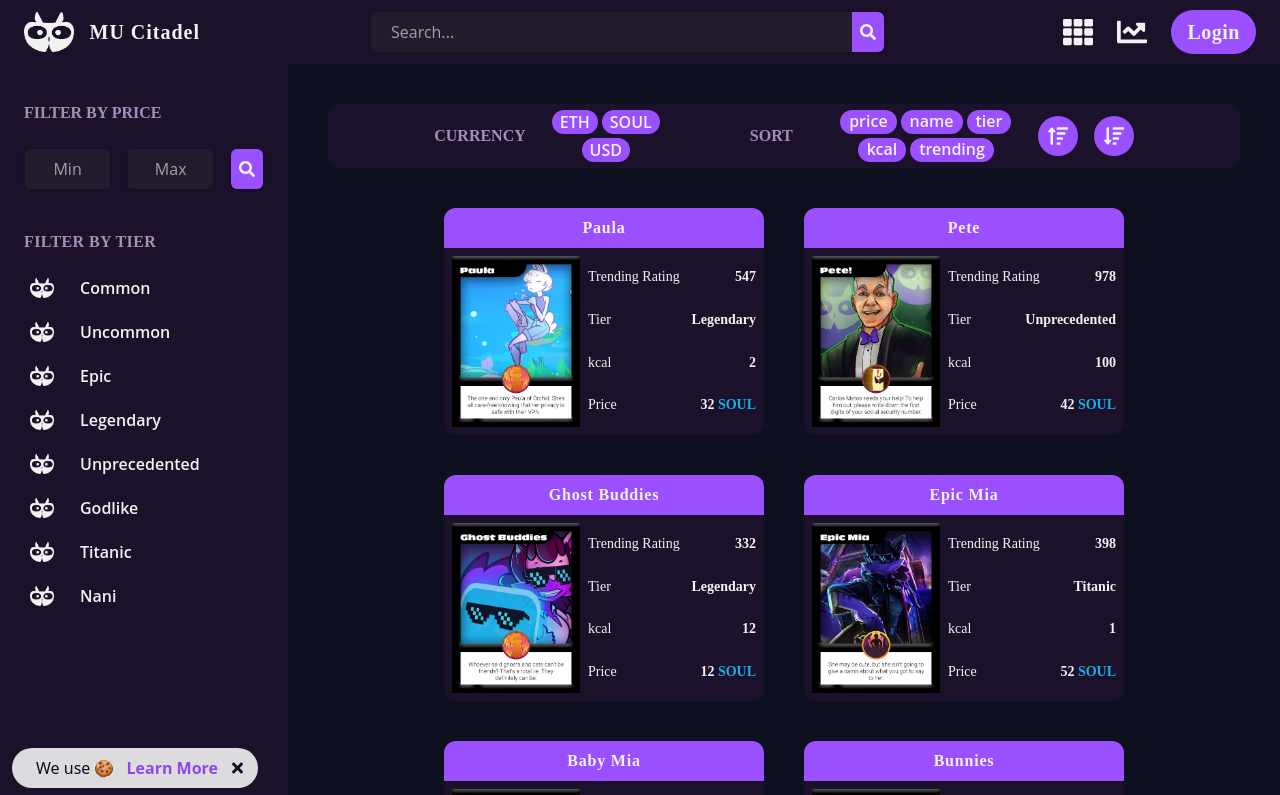
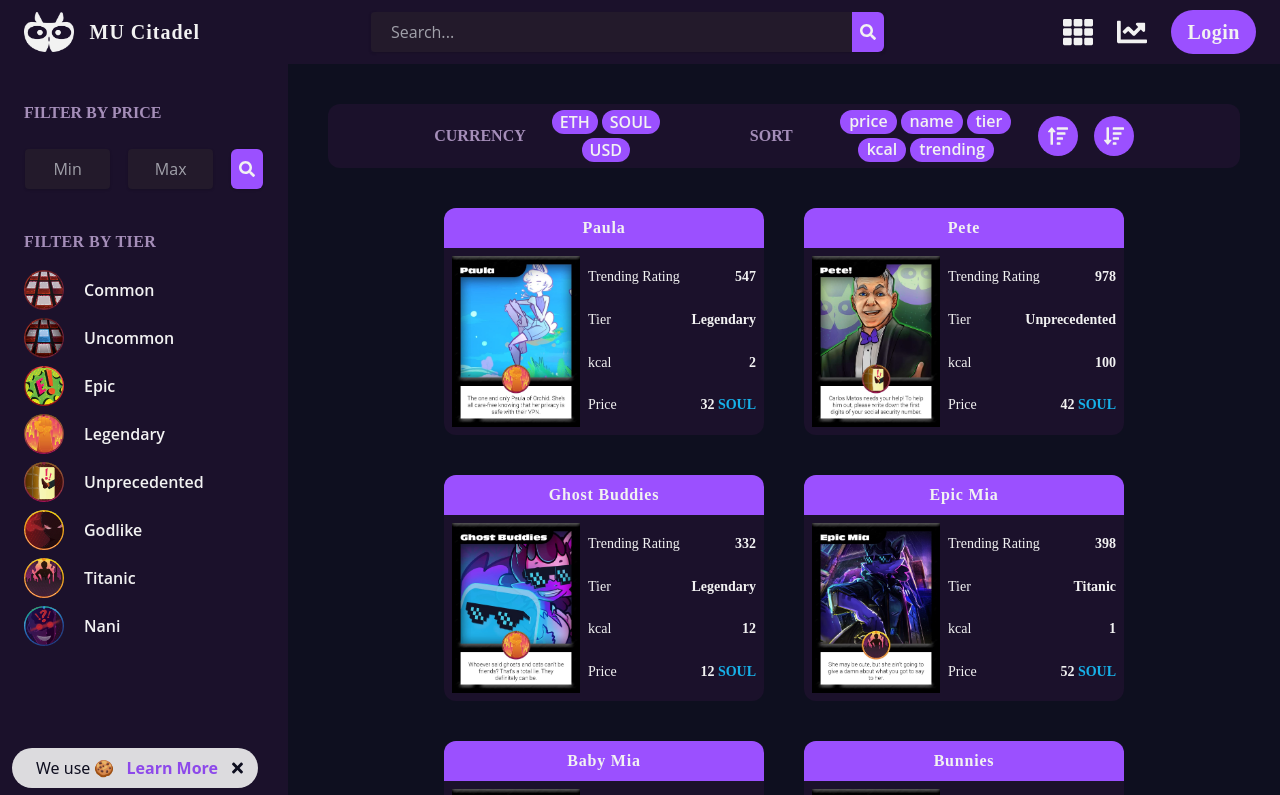
Before and after one commit to dredshep/mucitadel-legacy, a Next.js app: page / in a window 1280 px wide. Shown: the top 795 px of the page. Built offline with nearby package versions, Linux system fonts and the light colour scheme; what javascript-time-ago would draw is missing.

Commit message:
added individual tier thumbnails to sidebar

```diff
--- a/components/Sidebar/Tiers.tsx
+++ b/components/Sidebar/Tiers.tsx
@@ -1,7 +1,11 @@
-function TierIcon() {
+function TierIcon(props: { path: string; tier: string }) {
   return (
-    <div className="rounded-full h-9 w-9 flex justify-around items-center mr-5">
-      <img src="/images/White Mask.png" className="h-5" alt="MemeUnity Logo" />
+    <div className="rounded-full h-10 w-10 flex justify-around items-center mr-5 overflow-hidden">
+      <img
+        src={props.path}
+        style={{ objectFit: "cover", width: "41px", height: "42px" }}
+        alt={props.tier}
+      />
     </div>
   );
 }
@@ -17,10 +21,17 @@ export default function Tiers() {
     "Titanic",
     "Nani",
   ];
-  return <>{tiers.map((tier, i) => (
-    <li className="flex flex-row items-center mb-2 font-semibold" key={i}>
-      <TierIcon />
-      <div>{tier}</div>
-    </li>
-  ))}</>;
+  return (
+    <>
+      {tiers.map((tier, i) => {
+        const tierFileName = `/images/tiers/${i + 1} ${tier.toLowerCase()}.jpg`;
+        return (
+          <li className="flex flex-row items-center mb-2 font-semibold" key={i}>
+            <TierIcon path={tierFileName} tier={tier} />
+            <div>{tier}</div>
+          </li>
+        );
+      })}
+    </>
+  );
 }
```
